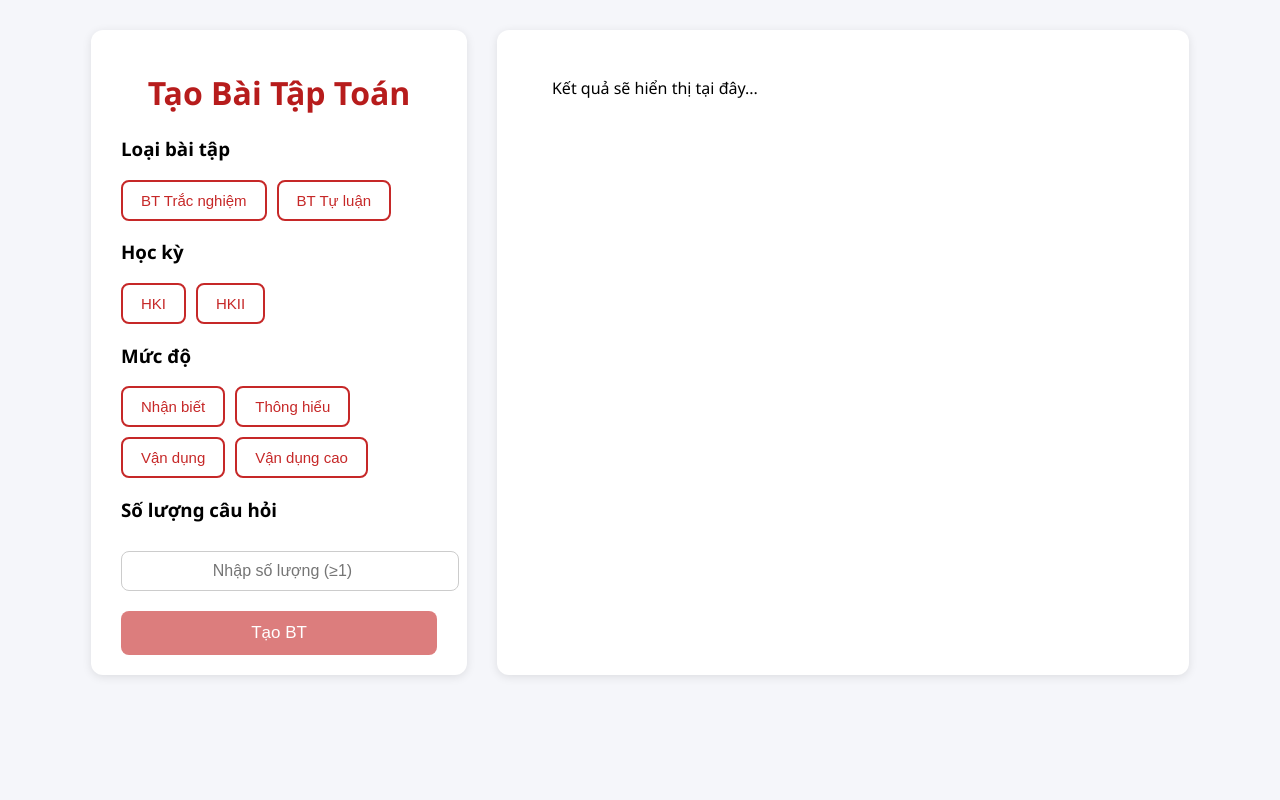
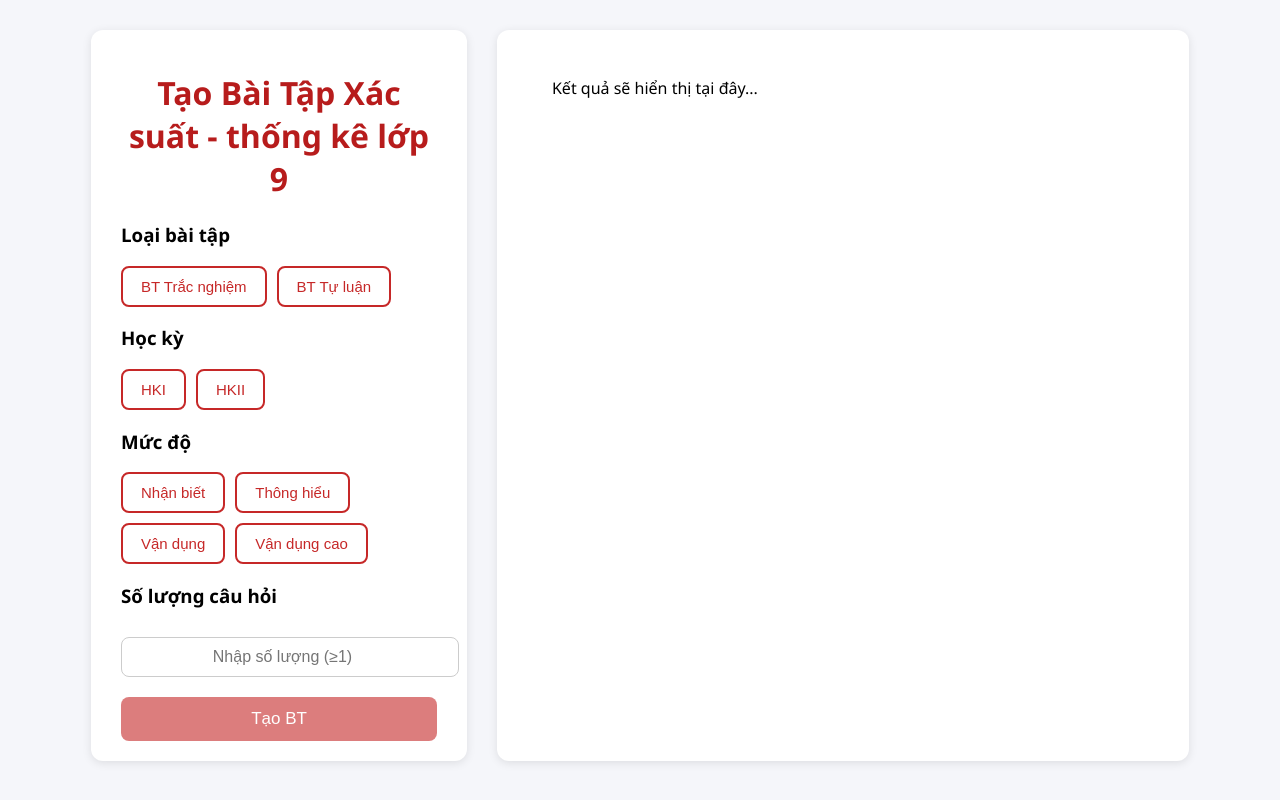
Before and after one commit to ngockhoa1807/chatgpt-webapp, a website: page index.html in a window 1280 px wide. Drawn offline with Linux system fonts and the light colour scheme.

Commit message:
Update index.html

```diff
--- a/index.html
+++ b/index.html
@@ -110,7 +110,7 @@
   <div class="container">
     <!-- Panel trái -->
     <div class="left-panel">
-      <h1>Tạo Bài Tập Toán</h1>
+      <h1>Tạo Bài Tập Xác suất - thống kê lớp 9</h1>
 
       <h3>Loại bài tập</h3>
       <div class="btn-group" id="typeGroup">
```
